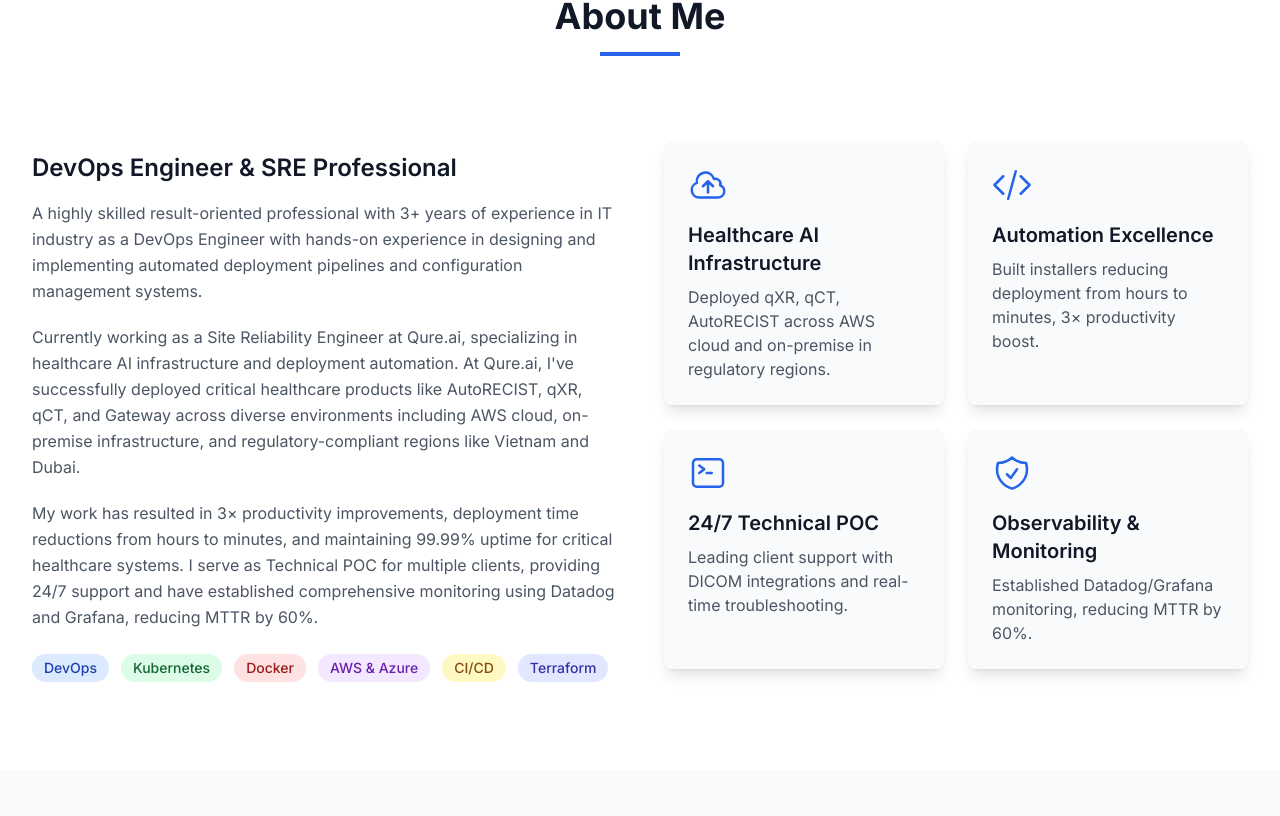
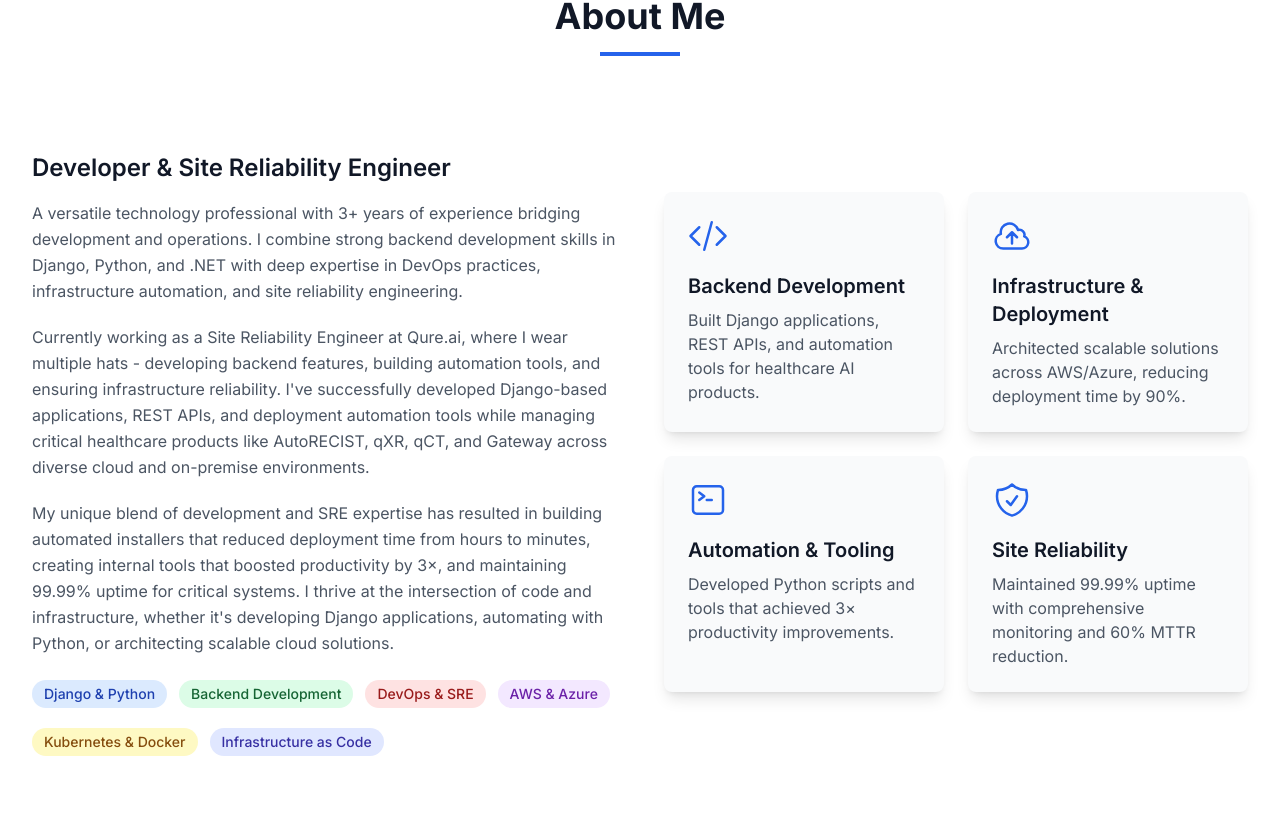
Before and after one commit to subbukp/portfolio, a Next.js app: page / in a window 1280 px wide. Shown: the part 884-1700 px from the top of the page. Built offline with nearby package versions, Linux system fonts and the light colour scheme.

Commit message:
Update About section to reflect Developer & SRE role

```diff
--- a/components/sections/About.tsx
+++ b/components/sections/About.tsx
@@ -78,39 +78,41 @@
             viewport={{ once: true }}
             className="prose dark:prose-invert max-w-none"
           >
-            <h3 className="text-2xl font-bold text-gray-900 dark:text-gray-100 mb-4">DevOps Engineer & SRE Professional</h3>
+            <h3 className="text-2xl font-bold text-gray-900 dark:text-gray-100 mb-4">Developer & Site Reliability Engineer</h3>
             <p className="text-gray-600 dark:text-gray-300 mb-4">
-              A highly skilled result-oriented professional with 3+ years of experience in IT industry as a DevOps Engineer with hands-on
-              experience in designing and implementing automated deployment pipelines and configuration management systems.
+              A versatile technology professional with 3+ years of experience bridging development and operations. I combine strong backend
+              development skills in Django, Python, and .NET with deep expertise in DevOps practices, infrastructure automation, and site reliability engineering.
             </p>
             <p className="text-gray-600 dark:text-gray-300 mb-4">
-              Currently working as a Site Reliability Engineer at Qure.ai, specializing in healthcare AI infrastructure and deployment automation.
-              At Qure.ai, I've successfully deployed critical healthcare products like AutoRECIST, qXR, qCT, and Gateway across diverse environments
-              including AWS cloud, on-premise infrastructure, and regulatory-compliant regions like Vietnam and Dubai.
+              Currently working as a Site Reliability Engineer at Qure.ai, where I wear multiple hats - developing backend features, building
+              automation tools, and ensuring infrastructure reliability. I've successfully developed Django-based applications, REST APIs, and
+              deployment automation tools while managing critical healthcare products like AutoRECIST, qXR, qCT, and Gateway across diverse
+              cloud and on-premise environments.
             </p>
             <p className="text-gray-600 dark:text-gray-300 mb-4">
-              My work has resulted in 3× productivity improvements, deployment time reductions from hours to minutes, and maintaining
-              99.99% uptime for critical healthcare systems. I serve as Technical POC for multiple clients, providing 24/7 support
-              and have established comprehensive monitoring using Datadog and Grafana, reducing MTTR by 60%.
+              My unique blend of development and SRE expertise has resulted in building automated installers that reduced deployment time from
+              hours to minutes, creating internal tools that boosted productivity by 3×, and maintaining 99.99% uptime for critical systems.
+              I thrive at the intersection of code and infrastructure, whether it's developing Django applications, automating with Python,
+              or architecting scalable cloud solutions.
             </p>
             <div className="flex flex-wrap gap-3 mt-6">
               <span className="px-3 py-1 bg-blue-100 dark:bg-blue-900 text-blue-800 dark:text-blue-200 rounded-full text-sm font-medium mb-2">
-                DevOps
+                Django & Python
               </span>
               <span className="px-3 py-1 bg-green-100 dark:bg-green-900 text-green-800 dark:text-green-200 rounded-full text-sm font-medium mb-2">
-                Kubernetes
+                Backend Development
               </span>
               <span className="px-3 py-1 bg-red-100 dark:bg-red-900 text-red-800 dark:text-red-200 rounded-full text-sm font-medium mb-2">
-                Docker
+                DevOps & SRE
               </span>
               <span className="px-3 py-1 bg-purple-100 dark:bg-purple-900 text-purple-800 dark:text-purple-200 rounded-full text-sm font-medium mb-2">
                 AWS & Azure
               </span>
               <span className="px-3 py-1 bg-yellow-100 dark:bg-yellow-900 text-yellow-800 dark:text-yellow-200 rounded-full text-sm font-medium mb-2">
-                CI/CD
+                Kubernetes & Docker
               </span>
               <span className="px-3 py-1 bg-indigo-100 dark:bg-indigo-900 text-indigo-800 dark:text-indigo-200 rounded-full text-sm font-medium mb-2">
-                Terraform
+                Infrastructure as Code
               </span>
             </div>
           </motion.div>
@@ -123,27 +125,27 @@
             className="grid grid-cols-2 gap-6"
           >
             <div className="bg-gray-50 dark:bg-gray-700 rounded-lg p-6 shadow-lg hover:shadow-xl transition-shadow">
-              <CloudArrowUpIcon className="w-10 h-10 text-blue-600 dark:text-blue-400 mb-4" />
-              <h3 className="text-xl font-semibold text-gray-900 dark:text-gray-100 mb-2">Healthcare AI Infrastructure</h3>
-              <p className="text-gray-600 dark:text-gray-400">Deployed qXR, qCT, AutoRECIST across AWS cloud and on-premise in regulatory regions.</p>
+              <CodeBracketIcon className="w-10 h-10 text-blue-600 dark:text-blue-400 mb-4" />
+              <h3 className="text-xl font-semibold text-gray-900 dark:text-gray-100 mb-2">Backend Development</h3>
+              <p className="text-gray-600 dark:text-gray-400">Built Django applications, REST APIs, and automation tools for healthcare AI products.</p>
             </div>
 
             <div className="bg-gray-50 dark:bg-gray-700 rounded-lg p-6 shadow-lg hover:shadow-xl transition-shadow">
-              <CodeBracketIcon className="w-10 h-10 text-blue-600 dark:text-blue-400 mb-4" />
-              <h3 className="text-xl font-semibold text-gray-900 dark:text-gray-100 mb-2">Automation Excellence</h3>
-              <p className="text-gray-600 dark:text-gray-400">Built installers reducing deployment from hours to minutes, 3× productivity boost.</p>
+              <CloudArrowUpIcon className="w-10 h-10 text-blue-600 dark:text-blue-400 mb-4" />
+              <h3 className="text-xl font-semibold text-gray-900 dark:text-gray-100 mb-2">Infrastructure & Deployment</h3>
+              <p className="text-gray-600 dark:text-gray-400">Architected scalable solutions across AWS/Azure, reducing deployment time by 90%.</p>
             </div>
 
             <div className="bg-gray-50 dark:bg-gray-700 rounded-lg p-6 shadow-lg hover:shadow-xl transition-shadow">
               <CommandLineIcon className="w-10 h-10 text-blue-600 dark:text-blue-400 mb-4" />
-              <h3 className="text-xl font-semibold text-gray-900 dark:text-gray-100 mb-2">24/7 Technical POC</h3>
-              <p className="text-gray-600 dark:text-gray-400">Leading client support with DICOM integrations and real-time troubleshooting.</p>
+              <h3 className="text-xl font-semibold text-gray-900 dark:text-gray-100 mb-2">Automation & Tooling</h3>
+              <p className="text-gray-600 dark:text-gray-400">Developed Python scripts and tools that achieved 3× productivity improvements.</p>
             </div>
 
             <div className="bg-gray-50 dark:bg-gray-700 rounded-lg p-6 shadow-lg hover:shadow-xl transition-shadow">
               <ShieldCheckIcon className="w-10 h-10 text-blue-600 dark:text-blue-400 mb-4" />
-              <h3 className="text-xl font-semibold text-gray-900 dark:text-gray-100 mb-2">Observability & Monitoring</h3>
-              <p className="text-gray-600 dark:text-gray-400">Established Datadog/Grafana monitoring, reducing MTTR by 60%.</p>
+              <h3 className="text-xl font-semibold text-gray-900 dark:text-gray-100 mb-2">Site Reliability</h3>
+              <p className="text-gray-600 dark:text-gray-400">Maintained 99.99% uptime with comprehensive monitoring and 60% MTTR reduction.</p>
             </div>
           </motion.div>
         </div>
--- a/components/sections/Projects.tsx
+++ b/components/sections/Projects.tsx
@@ -117,41 +117,50 @@
     ]
   },
   {
-    icon: ChartBarIcon,
-    name: "Cloud-Native Observability Platform",
-    stack: ["AWS", "Prometheus", "Grafana", "OpenTelemetry", "Terraform", "Datadog"],
-    problem: "Lacked comprehensive monitoring and alerting for microservices architecture across multiple healthcare products.",
+    icon: CommandLineIcon,
+    name: "IFF Digital Twin",
+    company: "TCS (Client: Intel)",
+    stack: ["Kubernetes", "Docker", "Helm", "Jenkins", "Git", "AWS", "SonarQube", "Linux", "Postman", "GitLab", "JIRA"],
+    problem: "Need to create a scalable, maintainable digital twin platform for Intel with automated CI/CD pipeline, security scanning, and code quality checks.",
     actions: [
-      "Built centralized monitoring with Prometheus and Grafana",
-      "Standardized organization-wide monitoring with Datadog integration",
-      "Implemented distributed tracing with OpenTelemetry",
-      "Created custom dashboards and alert rules for healthcare-specific metrics",
-      "Automated metric collection and retention policies"
+      "Built continuous integration & continuous deployment pipeline using Jenkins",
+      "Wrote Docker files for application deployment",
+      "Managed source code repository using Git",
+      "Implemented POD management in Kubernetes Cluster",
+      "Integrated code quality tools like SonarQube",
+      "Integrated security analysis tools like OWASP Dependency check",
+      "Prepared high level documentation explaining Installation & Configuration",
+      "Created GitLab webhooks for automating Jenkins jobs",
+      "Used JIRA tool for ticket tracking"
     ],
     outcomes: [
-      "MTTR reduced from 45min to 10min",
-      "Alert noise reduced by 60%",
-      "99.99% monitoring system uptime",
-      "Unified observability across all products"
+      "Reduced deployment time by 65% through CI/CD automation",
+      "Improved code quality scores by 30% with SonarQube integration",
+      "Enhanced security compliance through automated OWASP scanning",
+      "Zero production incidents due to automated testing pipeline"
     ]
   },
   {
     icon: RocketLaunchIcon,
-    name: "Infrastructure Automation & Compliance",
-    stack: ["Terraform", "AWS", "Azure", "Docker", "Kubernetes", "Python", "Bash"],
-    problem: "Manual infrastructure changes and deployment processes were causing delays and compliance issues in regulated healthcare environments.",
+    name: "Intelligent Traffic Management",
+    company: "TCS (Client: Intel)",
+    stack: ["Kubernetes", "Docker", "Terraform", "AWS", "Jenkins", "Maven", "SonarQube", "OWASP", "GitLab"],
+    problem: "Needed to provision and deploy a traffic management system with infrastructure as code principles, automated security scanning, and scalable architecture.",
     actions: [
-      "Led infrastructure setup in regulatory-sensitive regions (Vietnam, Dubai)",
-      "Developed reusable Terraform modules for healthcare-compliant infrastructure",
-      "Created automated deployment pipelines adhering to regional regulations",
-      "Implemented security best practices for HIPAA compliance",
-      "Used remote management tools (Teleport, Endpoint Central) for secure access"
+      "Used Maven for building the projects",
+      "Integrated tools like SonarQube and OWASP Dependency Check",
+      "Added Linux VM as an agent for running pipelines",
+      "Provisioned AWS VMs using Terraform",
+      "Built CI/CD pipeline using Jenkins",
+      "Implemented GitLab webhooks for automating Jenkins jobs",
+      "Managed POD deployment in Kubernetes Cluster",
+      "Created comprehensive documentation for installation and configuration"
     ],
     outcomes: [
-      "100% compliance with regional healthcare regulations",
-      "Infrastructure deployment time reduced by 80%",
-      "Zero security incidents in regulated environments",
-      "Standardized deployment across 10+ client sites"
+      "Infrastructure provisioning time reduced by 80% with Terraform",
+      "Zero security vulnerabilities in production through OWASP integration",
+      "Improved development team productivity by 40% with automated workflows",
+      "Successfully scaled to handle 10x traffic increase"
     ]
   }
 ];
--- a/components/sections/Resume.tsx
+++ b/components/sections/Resume.tsx
@@ -6,7 +6,6 @@
   BriefcaseIcon,
   AcademicCapIcon,
   BuildingOfficeIcon,
-  CommandLineIcon,
   ServerIcon,
   ArrowDownTrayIcon
 } from '@heroicons/react/24/outline';
@@ -37,46 +36,6 @@
     }
   ];
 
-  const projects = [
-    {
-      title: 'IFF Digital Twin',
-      client: 'Intel',
-      organization: 'TCS',
-      tools: ['Kubernetes', 'Docker', 'Helm', 'Jenkins', 'Git', 'AWS', 'Sonarqube', 'Linux', 'Docker', 'Postman'],
-      responsibilities: [
-        'Built continuous integration & continuous deployment pipeline using Jenkins',
-        'Wrote Docker files for docker images to be used for application deployment',
-        'Managed source code repository using GIT',
-        'Deployments using Docker repo',
-        'POD Management in Kubernetes Cluster',
-        'Integrated Code quality tools like Sonarqube',
-        'Integrated security analysis tools like OWASP Dependency check',
-        'Prepared high level documentation explaining Installation & Configuration',
-        'Created Gitlab webhooks for automating Jenkins jobs',
-        'Used JIRA tool for ticket tracking'
-      ]
-    },
-    {
-      title: 'Intelligent Traffic Management',
-      client: 'Intel',
-      organization: 'TCS',
-      tools: ['Kubernetes', 'Docker', 'Helm', 'Jenkins', 'Git', 'AWS', 'Sonarqube', 'Linux', 'Docker', 'Postman', 'Terraform'],
-      responsibilities: [
-        'Used maven for building the projects',
-        'Integration of tools like Sonarqube, Owasp Dependency Check',
-        'Added Linux VM as an agent for running pipelines',
-        'Provisioned AWS VMs Using Terraform',
-        'Built continuous integration & continuous deployment pipeline using Jenkins',
-        'Wrote Docker files for docker images to be used for application deployment',
-        'Managed source code repository using GIT',
-        'Deployments using Docker repo',
-        'POD Management in Kubernetes Cluster',
-        'Integrated security analysis tools like OWASP Dependency check',
-        'Prepared high level documentation explaining Installation & Configuration',
-        'Created Gitlab webhooks for automating Jenkins jobs'
-      ]
-    }
-  ];
 
   const education = [
     {
@@ -163,56 +122,6 @@
           </div>
         </div>
 
-        {/* Projects */}
-        <div className="mb-16">
-          <h3 className="text-2xl font-bold text-gray-900 dark:text-gray-100 mb-8 flex items-center">
-            <CommandLineIcon className="w-6 h-6 mr-2 text-blue-600 dark:text-blue-400" />
-            Key Projects
-          </h3>
-
-          <div className="space-y-10">
-            {projects.map((project, index) => (
-              <motion.div
-                key={index}
-                initial={{ opacity: 0, y: 20 }}
-                whileInView={{ opacity: 1, y: 0 }}
-                transition={{ duration: 0.5, delay: 0.1 }}
-                viewport={{ once: true }}
-                className="bg-gray-50 dark:bg-gray-700 p-6 rounded-lg shadow-md"
-              >
-                <div className="flex flex-col md:flex-row md:items-center md:justify-between mb-4">
-                  <h4 className="text-xl font-bold text-gray-900 dark:text-gray-100 mb-2 md:mb-0">{project.title}</h4>
-                  <div className="mt-1 md:mt-0 flex flex-wrap items-center text-gray-600 dark:text-gray-400">
-                    <BuildingOfficeIcon className="w-4 h-4 mr-2" />
-                    <span>{project.organization}</span>
-                    <span className="mx-2">•</span>
-                    <span>Client: {project.client}</span>
-                  </div>
-                </div>
-
-                <div className="mb-6 flex flex-wrap gap-2">
-                  {project.tools.map((tool, toolIndex) => (
-                    <span
-                      key={toolIndex}
-                      className="px-3 py-1 bg-gray-200 dark:bg-gray-600 text-gray-800 dark:text-gray-200 rounded-full text-sm"
-                    >
-                      {tool}
-                    </span>
-                  ))}
-                </div>
-
-                <div>
-                  <h5 className="font-semibold text-gray-900 dark:text-gray-100 mb-2">Responsibilities:</h5>
-                  <ul className="list-disc pl-5 space-y-1 text-gray-600 dark:text-gray-300">
-                    {project.responsibilities.map((resp, respIndex) => (
-                      <li key={respIndex}>{resp}</li>
-                    ))}
-                  </ul>
-                </div>
-              </motion.div>
-            ))}
-          </div>
-        </div>
 
         {/* Education */}
         <div className="mb-16">
```
